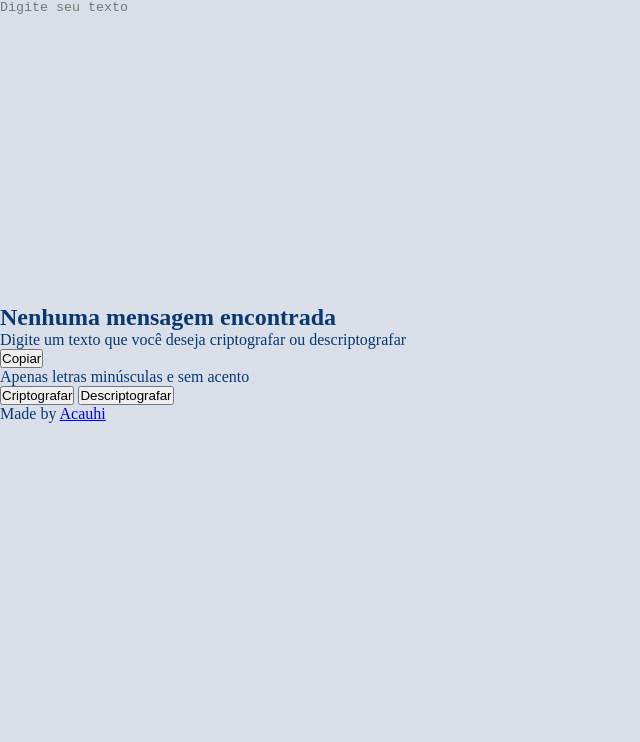
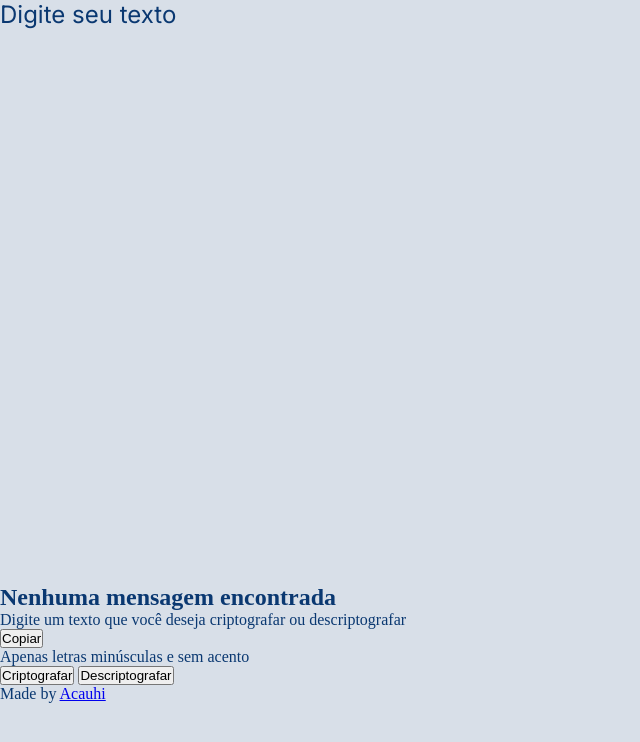
Before and after one commit to Acauhi99/encryptor, a plain HTML site: page index.html in a window 1280 px wide. Shown: the whole page, without its empty margins (0-640 px from the left). Drawn offline with Linux system fonts and the light colour scheme.

Commit message:
update font, color, placeholder from text-input

```diff
--- a/css/style.css
+++ b/css/style.css
@@ -1,7 +1,11 @@
+@import url('https://fonts.googleapis.com/css2?family=Inter&display=swap');
+
 :root {
   --main-color:  #D8DFE8;
   --second-color: #0A3871;
   --third-color: #FFFFFF;
+
+  --primary-font: 'Inter', sans-serif;
 }
 
 * {
@@ -19,4 +23,11 @@ body {
   resize: none;
   background-color: var(--main-color);
   border: 0;
+  font-family: var(--primary-font);
+  color: var(--second-color);
+  font-size: 1.5em;
 }
+
+.text-input::placeholder {
+  color: var(--second-color);
+}
```
